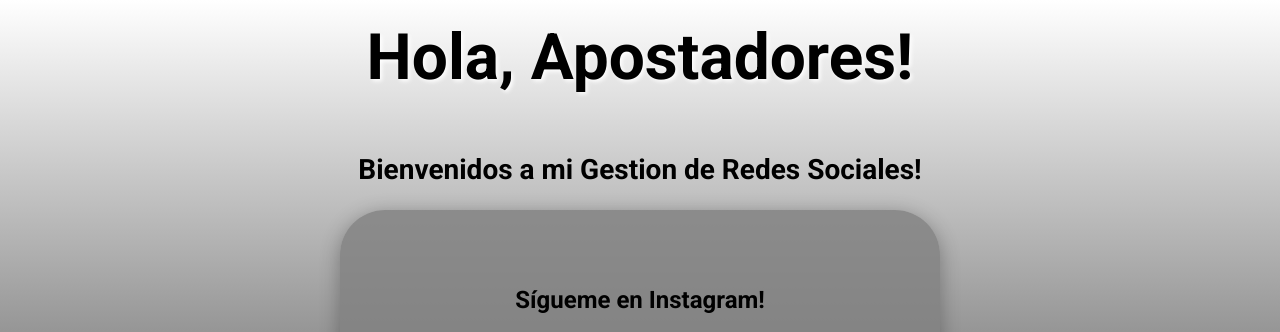
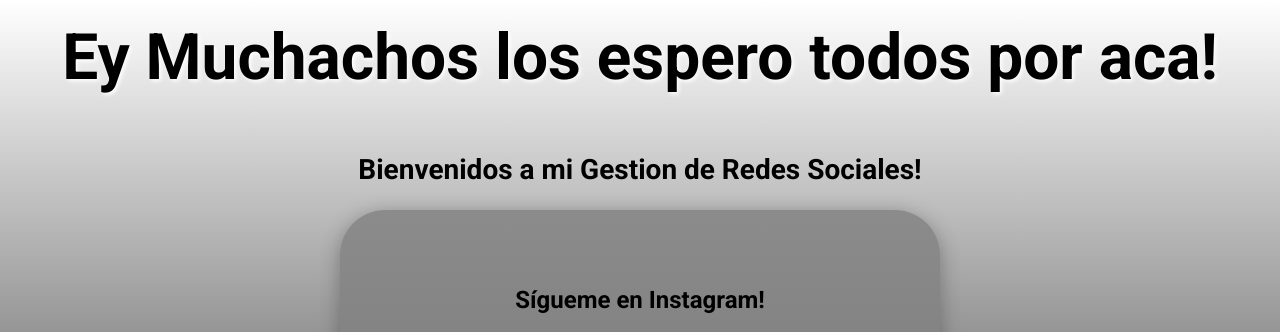
Before and after one commit to PickApuestas/KykePicks, a plain HTML site: page index.html in a window 1280 px wide. Shown: the top 332 px of the page. Drawn offline with nearby package versions, Linux system fonts and the light colour scheme.

Commit message:
Update index.html
Signed-off-by: PickApuestas <andresfabian1624@gmail.com>

```diff
--- a/index.html
+++ b/index.html
@@ -89,7 +89,7 @@
     </style>
 </head>
 <body>
-<h1>Hola, Apostadores!</h1>
+<h1>Ey Muchachos los espero todos por aca!</h1>
 <p><strong><h3>Bienvenidos a mi Gestion de Redes Sociales!</h3></strong></p>
     <div class="cuadro">
         <p><strong><h4>Sígueme en Instagram!</h4></strong></p>
```
